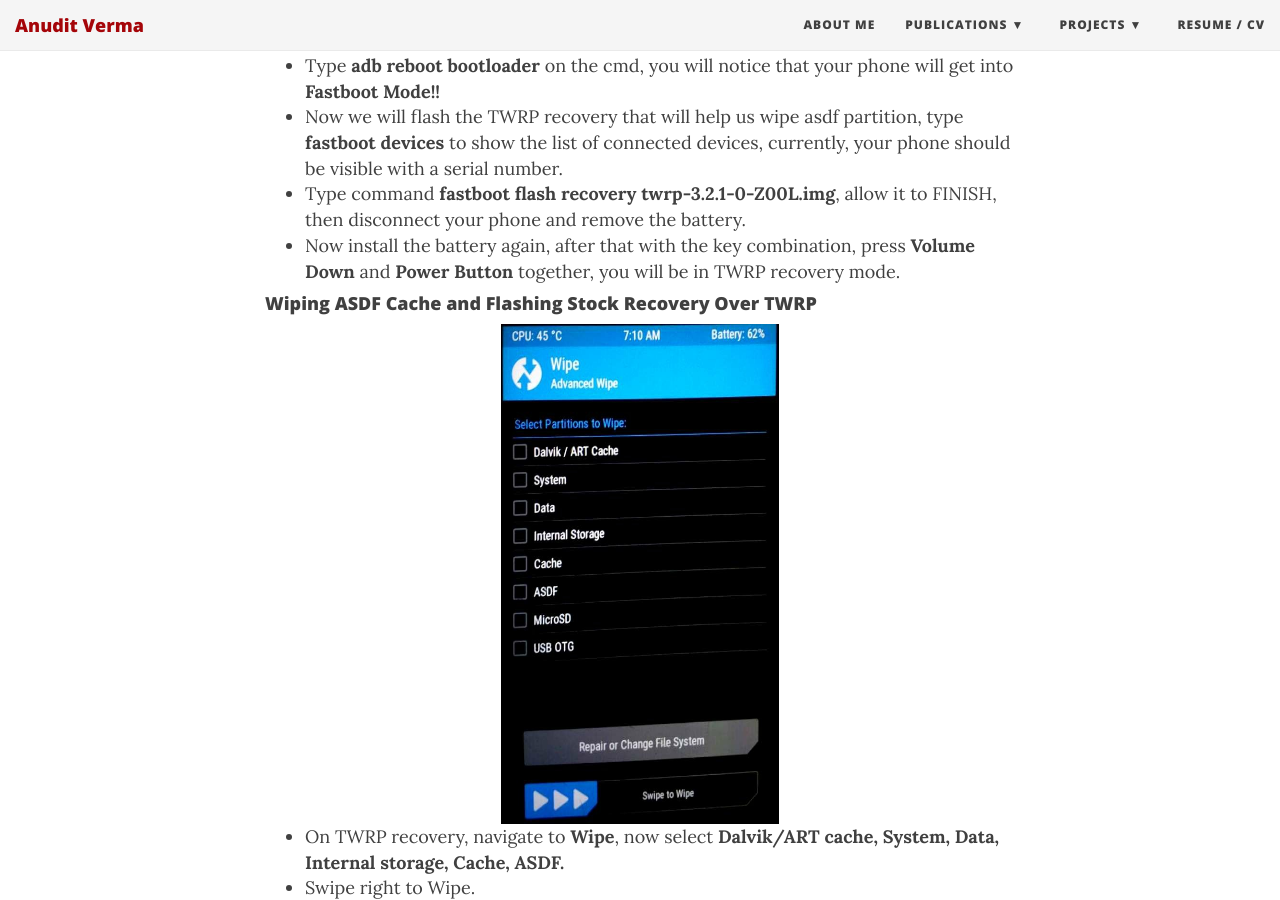
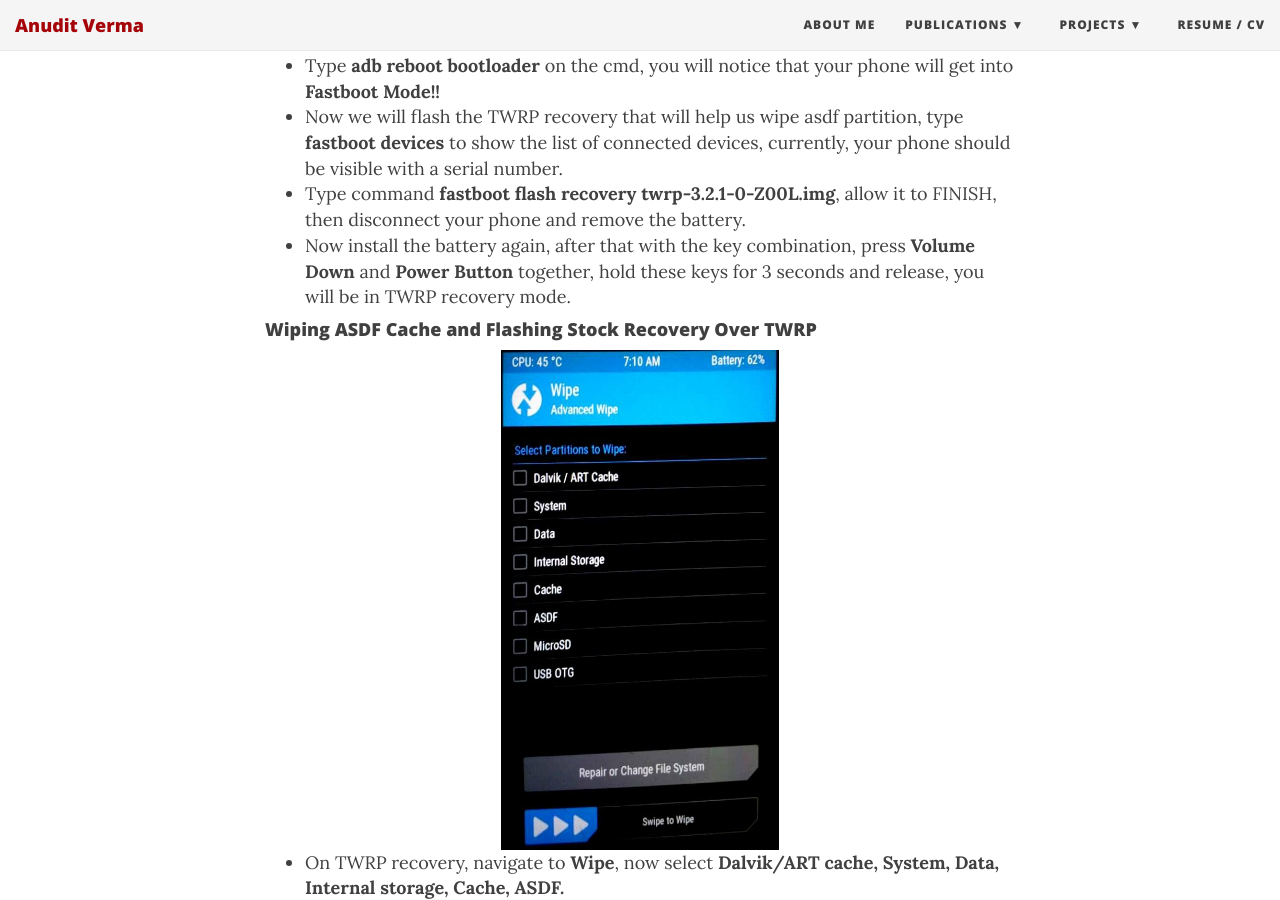
Before and after one commit to anuditverma/anuditverma.github.io, a Jekyll site: the page built from _posts/2017-07-07-update-zenfone2-laser-to-volte.md, in a window 1280 px wide and 900 px high, scrolled down 4020 px. Built offline with Jekyll 4.4.1, drawn with Linux system fonts in a browser that asks for light colours; nearby versions of some CDN libraries; comment, search, counter and statistics services are not loaded.

Commit message:
Minor change in the ASUS VoLTE post

```diff
--- a/_posts/2017-07-07-update-zenfone2-laser-to-volte.md
+++ b/_posts/2017-07-07-update-zenfone2-laser-to-volte.md
@@ -125,7 +125,7 @@
 * Type __adb reboot bootloader__ on the cmd, you will notice that your phone will get into __Fastboot Mode!!__
 * Now we will flash the TWRP recovery that will help us wipe asdf partition, type __fastboot devices__ to show the list of connected devices, currently, your phone should be visible with a serial number.
 * Type command __fastboot flash recovery twrp-3.2.1-0-Z00L.img__, allow it to FINISH, then disconnect your phone and remove the battery.
-* Now install the battery again, after that with the key combination, press __Volume Down__ and __Power Button__ together, you will be in TWRP recovery mode.
+* Now install the battery again, after that with the key combination, press __Volume Down__ and __Power Button__ together, hold these keys for 3 seconds and release, you will be in TWRP recovery mode.
 
 <h4>Wiping ASDF Cache and Flashing Stock Recovery Over TWRP</h4>
 
```
